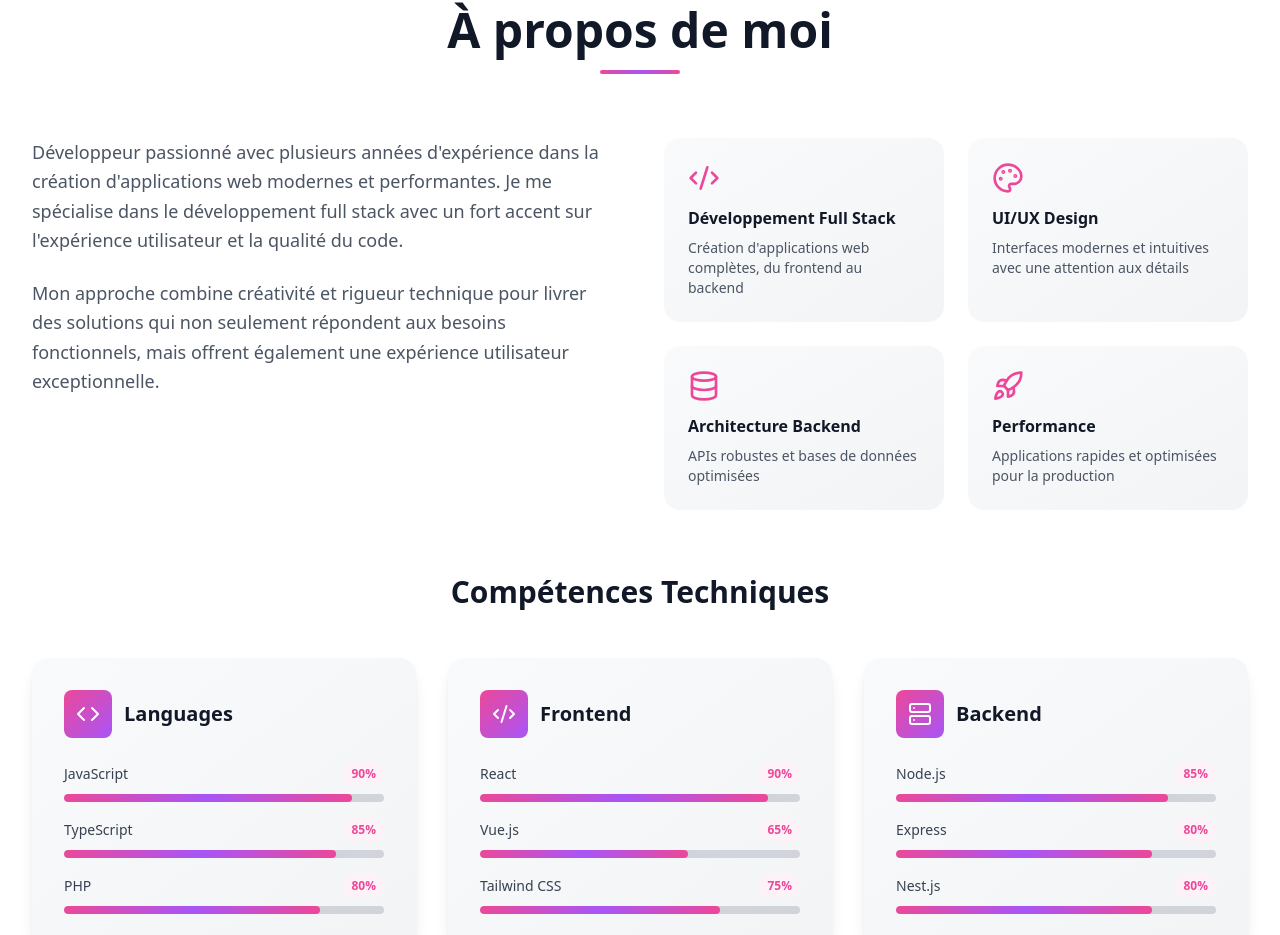
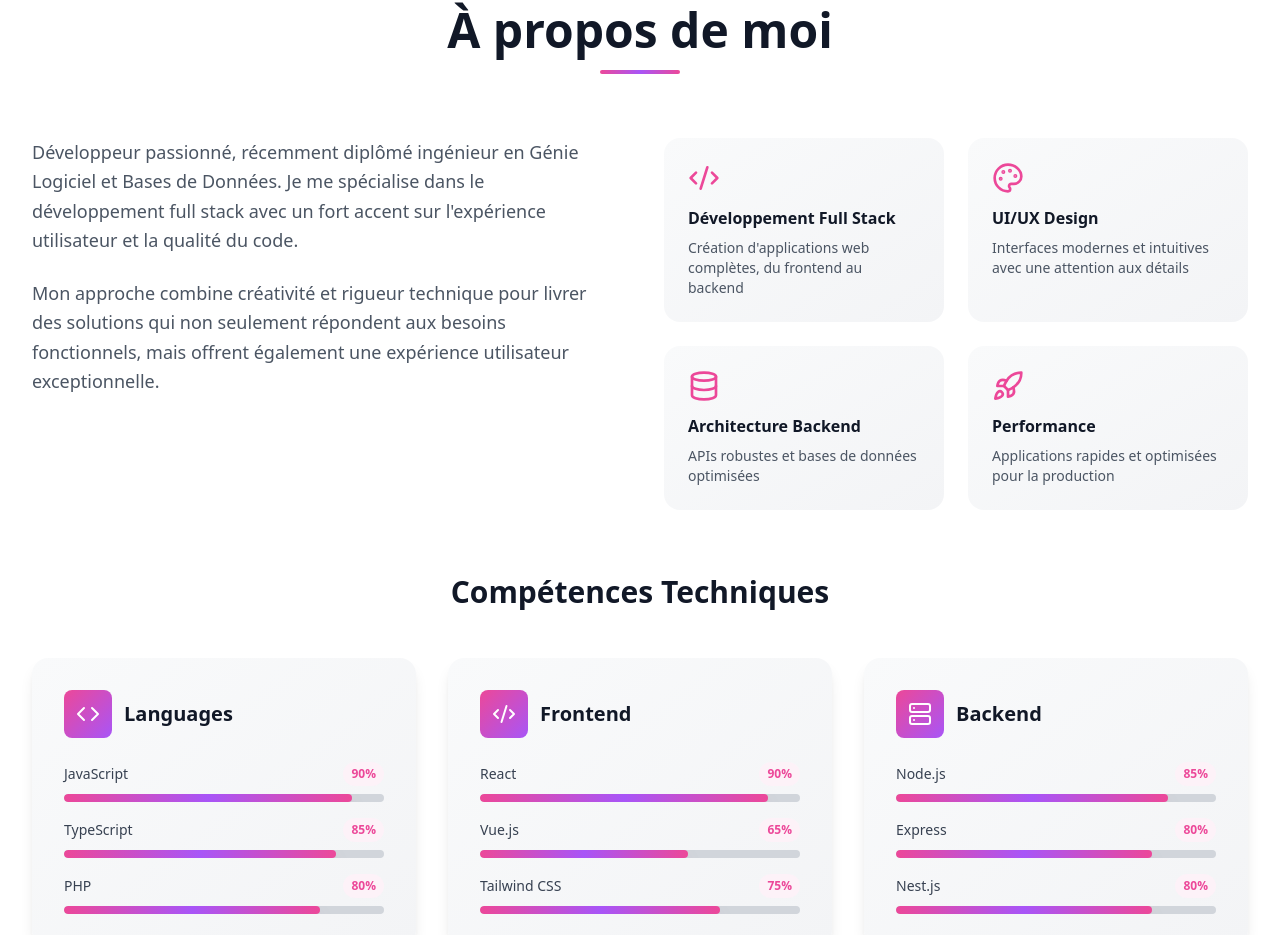
Before and after one commit to antonioramana/antonio-rm-portfolio, a React (Vite) app: page / in a window 1280 px wide. Shown: the part 874-1809 px from the top of the page. Built offline with nearby package versions, Linux system fonts and the light colour scheme.

Commit message:
reformuler about me

```diff
--- a/src/components/About.tsx
+++ b/src/components/About.tsx
@@ -78,7 +78,7 @@ export const About = () => {
         <div className="grid md:grid-cols-2 gap-12 mb-16">
           <div className="space-y-6">
             <p className="text-lg text-gray-600 dark:text-gray-400 leading-relaxed">
-              Développeur passionné avec plusieurs années d'expérience dans la création d'applications web modernes et performantes. Je me spécialise dans le développement full stack avec un fort accent sur l'expérience utilisateur et la qualité du code.
+              Développeur passionné, récemment diplômé ingénieur en Génie Logiciel et Bases de Données. Je me spécialise dans le développement full stack avec un fort accent sur l'expérience utilisateur et la qualité du code.
             </p>
             <p className="text-lg text-gray-600 dark:text-gray-400 leading-relaxed">
               Mon approche combine créativité et rigueur technique pour livrer des solutions qui non seulement répondent aux besoins fonctionnels, mais offrent également une expérience utilisateur exceptionnelle.
```
